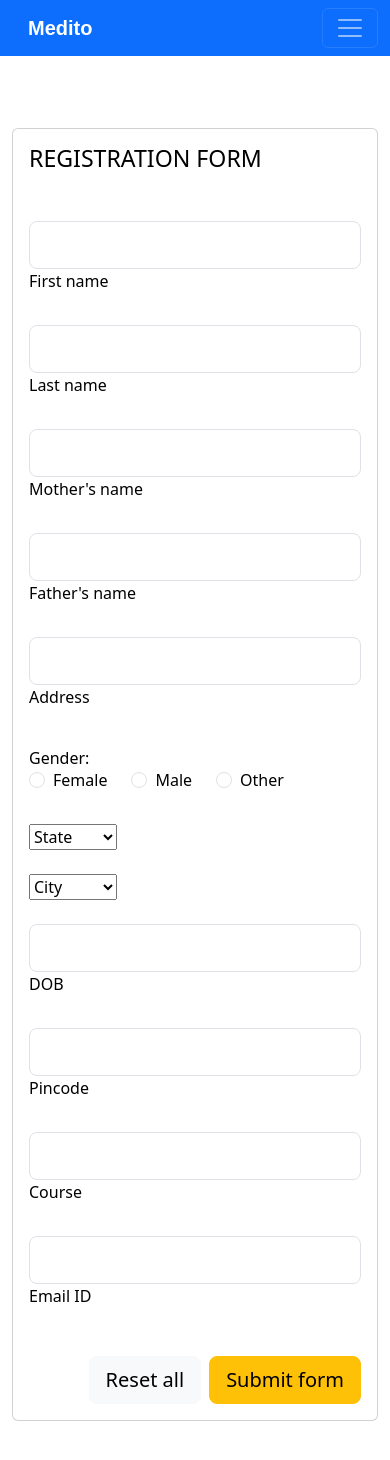
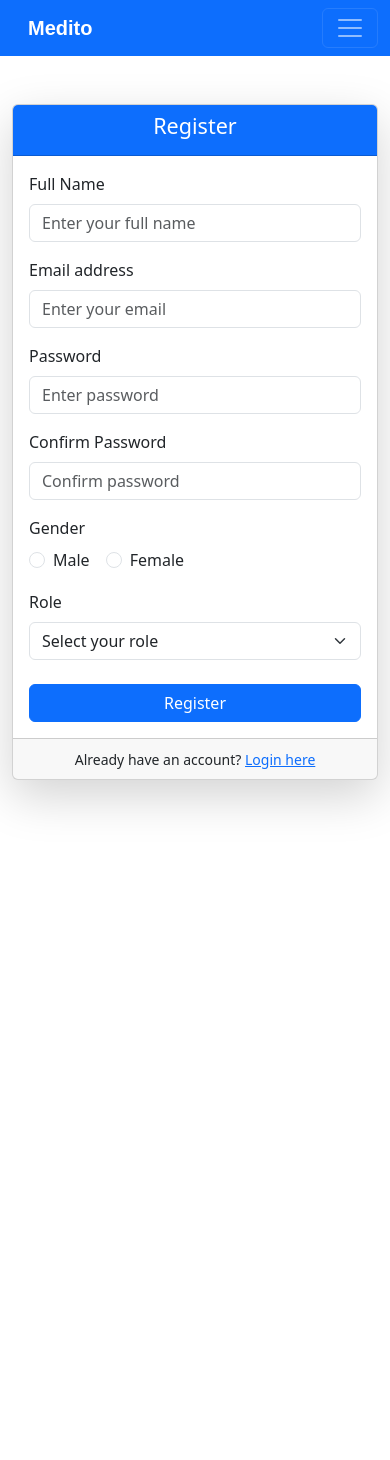
Before and after one commit to DenisAndrei224/Medito, an Angular app in the folder medito-frontend/: page /register in a window 390 px wide. Shown: the top 1460 px of the page. After the commit the page ends 844 px from the top, so only its background shows below. Built offline with nearby package versions, Linux system fonts and the light colour scheme.

Commit message:
Modify login and register form layout

```diff
--- a/medito-frontend/src/app/login/login.component.html
+++ b/medito-frontend/src/app/login/login.component.html
@@ -1,45 +1,24 @@
-<section class="vh-100 gradient-custom">
-    <div class="container py-5 h-100">
-      <div class="row d-flex justify-content-center align-items-center h-100">
-        <div class="col-12 col-md-8 col-lg-6 col-xl-5">
-          <div class="card bg-primary text-white" style="border-radius: 1rem;">
-            <div class="card-body p-5 text-center">
-
-              <div class="mb-md-5 mt-md-4 pb-5">
-
-                <h2 class="fw-bold mb-2 text-uppercase">Login</h2>
-                <p class="text-white-50 mb-5">Please enter your login and password!</p>
-
-                <div data-mdb-input-init class="form-outline form-white mb-4">
-                  <input type="email" id="typeEmailX" class="form-control form-control-lg" />
-                  <label class="form-label" for="typeEmailX">Email</label>
-                </div>
-
-                <div data-mdb-input-init class="form-outline form-white mb-4">
-                  <input type="password" id="typePasswordX" class="form-control form-control-lg" />
-                  <label class="form-label" for="typePasswordX">Password</label>
-                </div>
-
-                <p class="small mb-5 pb-lg-2"><a class="text-white-50" href="#!">Forgot password?</a></p>
-
-                <button data-mdb-button-init data-mdb-ripple-init class="btn btn-outline-light btn-lg px-5" type="submit">Login</button>
-
-                <div class="d-flex justify-content-center text-center mt-4 pt-1">
-                  <a href="#!" class="text-white"><i class="fab fa-facebook-f fa-lg"></i></a>
-                  <a href="#!" class="text-white"><i class="fab fa-twitter fa-lg mx-4 px-2"></i></a>
-                  <a href="#!" class="text-white"><i class="fab fa-google fa-lg"></i></a>
-                </div>
-
-              </div>
-
-              <div>
-                <p class="mb-0">Don't have an account? <a href="#!" class="text-white-50 fw-bold">Sign Up</a>
-                </p>
-              </div>
-
+<div class="container mt-5">
+  <div class="row justify-content-center">
+    <div class="col-md-6">
+      <div class="card shadow-lg">
+        <div class="card-header bg-primary text-white text-center">
+          <h4>Login</h4>
+        </div>
+        <div class="card-body">
+          <form>
+            <div class="mb-3">
+              <label for="email" class="form-label">Email address</label>
+              <input type="email" class="form-control" id="email" placeholder="Enter your email">
             </div>
-          </div>
+            <div class="mb-3">
+              <label for="password" class="form-label">Password</label>
+              <input type="password" class="form-control" id="password" placeholder="Enter password">
+            </div>
+            <button type="submit" class="btn btn-primary w-100">Login</button>
+          </form>
         </div>
       </div>
     </div>
-  </section>
+  </div>
+</div>
--- a/medito-frontend/src/app/register/register.component.html
+++ b/medito-frontend/src/app/register/register.component.html
@@ -1,130 +1,54 @@
-<section class="h-100">
-    <div class="container py-5 h-100">
-      <div class="row d-flex justify-content-center align-items-center h-100">
-        <div class="col">
-          <div class="card card-registration my-4">
-            <div class="row g-0">
-              <div class="col-xl-6 d-none d-xl-block">
-                <img src="https://mdbcdn.b-cdn.net/img/Photos/new-templates/bootstrap-registration/img4.webp"
-                  alt="Sample photo" class="img-fluid"
-                  style="border-top-left-radius: .25rem; border-bottom-left-radius: .25rem;" />
+<div class="container mt-5">
+  <div class="row justify-content-center">
+    <div class="col-md-6">
+      <div class="card shadow-lg">
+        <div class="card-header bg-primary text-white text-center">
+          <h4>Register</h4>
+        </div>
+        <div class="card-body">
+          <form>
+            <div class="mb-3">
+              <label for="fullName" class="form-label">Full Name</label>
+              <input type="text" class="form-control" id="fullName" placeholder="Enter your full name">
+            </div>
+            <div class="mb-3">
+              <label for="email" class="form-label">Email address</label>
+              <input type="email" class="form-control" id="email" placeholder="Enter your email">
+            </div>
+            <div class="mb-3">
+              <label for="password" class="form-label">Password</label>
+              <input type="password" class="form-control" id="password" placeholder="Enter password">
+            </div>
+            <div class="mb-3">
+              <label for="confirmPassword" class="form-label">Confirm Password</label>
+              <input type="password" class="form-control" id="confirmPassword" placeholder="Confirm password">
+            </div>
+            <div class="mb-3">
+              <label for="" class="form-label d-block">Gender</label>
+              <div class="form-check form-check-inline">
+                <input class="form-check-input" type="radio" name="gender" id="male" value="Male">
+                <label class="form-check-label" for="male">Male</label>
               </div>
-              <div class="col-xl-6">
-                <div class="card-body p-md-5 text-black">
-                  <h3 class="mb-5 text-uppercase">Registration form</h3>
-
-                  <div class="row">
-                    <div class="col-md-6 mb-4">
-                      <div data-mdb-input-init class="form-outline">
-                        <input type="text" id="form3Example1m" class="form-control form-control-lg" />
-                        <label class="form-label" for="form3Example1m">First name</label>
-                      </div>
-                    </div>
-                    <div class="col-md-6 mb-4">
-                      <div data-mdb-input-init class="form-outline">
-                        <input type="text" id="form3Example1n" class="form-control form-control-lg" />
-                        <label class="form-label" for="form3Example1n">Last name</label>
-                      </div>
-                    </div>
-                  </div>
-
-                  <div class="row">
-                    <div class="col-md-6 mb-4">
-                      <div data-mdb-input-init class="form-outline">
-                        <input type="text" id="form3Example1m1" class="form-control form-control-lg" />
-                        <label class="form-label" for="form3Example1m1">Mother's name</label>
-                      </div>
-                    </div>
-                    <div class="col-md-6 mb-4">
-                      <div data-mdb-input-init class="form-outline">
-                        <input type="text" id="form3Example1n1" class="form-control form-control-lg" />
-                        <label class="form-label" for="form3Example1n1">Father's name</label>
-                      </div>
-                    </div>
-                  </div>
-
-                  <div data-mdb-input-init class="form-outline mb-4">
-                    <input type="text" id="form3Example8" class="form-control form-control-lg" />
-                    <label class="form-label" for="form3Example8">Address</label>
-                  </div>
-
-                  <div class="d-md-flex justify-content-start align-items-center mb-4 py-2">
-
-                    <h6 class="mb-0 me-4">Gender: </h6>
-
-                    <div class="form-check form-check-inline mb-0 me-4">
-                      <input class="form-check-input" type="radio" name="inlineRadioOptions" id="femaleGender"
-                        value="option1" />
-                      <label class="form-check-label" for="femaleGender">Female</label>
-                    </div>
-
-                    <div class="form-check form-check-inline mb-0 me-4">
-                      <input class="form-check-input" type="radio" name="inlineRadioOptions" id="maleGender"
-                        value="option2" />
-                      <label class="form-check-label" for="maleGender">Male</label>
-                    </div>
-
-                    <div class="form-check form-check-inline mb-0">
-                      <input class="form-check-input" type="radio" name="inlineRadioOptions" id="otherGender"
-                        value="option3" />
-                      <label class="form-check-label" for="otherGender">Other</label>
-                    </div>
-
-                  </div>
-
-                  <div class="row">
-                    <div class="col-md-6 mb-4">
-
-                      <select data-mdb-select-init>
-                        <option value="1">State</option>
-                        <option value="2">Option 1</option>
-                        <option value="3">Option 2</option>
-                        <option value="4">Option 3</option>
-                      </select>
-
-                    </div>
-                    <div class="col-md-6 mb-4">
-
-                      <select data-mdb-select-init>
-                        <option value="1">City</option>
-                        <option value="2">Option 1</option>
-                        <option value="3">Option 2</option>
-                        <option value="4">Option 3</option>
-                      </select>
-
-                    </div>
-                  </div>
-
-                  <div data-mdb-input-init class="form-outline mb-4">
-                    <input type="text" id="form3Example9" class="form-control form-control-lg" />
-                    <label class="form-label" for="form3Example9">DOB</label>
-                  </div>
-
-                  <div data-mdb-input-init class="form-outline mb-4">
-                    <input type="text" id="form3Example90" class="form-control form-control-lg" />
-                    <label class="form-label" for="form3Example90">Pincode</label>
-                  </div>
-
-                  <div data-mdb-input-init class="form-outline mb-4">
-                    <input type="text" id="form3Example99" class="form-control form-control-lg" />
-                    <label class="form-label" for="form3Example99">Course</label>
-                  </div>
-
-                  <div data-mdb-input-init class="form-outline mb-4">
-                    <input type="text" id="form3Example97" class="form-control form-control-lg" />
-                    <label class="form-label" for="form3Example97">Email ID</label>
-                  </div>
-
-                  <div class="d-flex justify-content-end pt-3">
-                    <button  type="button" data-mdb-button-init data-mdb-ripple-init class="btn btn-light btn-lg">Reset all</button>
-                    <button  type="button" data-mdb-button-init data-mdb-ripple-init class="btn btn-warning btn-lg ms-2">Submit form</button>
-                  </div>
-
-                </div>
+              <div class="form-check form-check-inline">
+                <input class="form-check-input" type="radio" name="gender" id="female" value="Female">
+                <label class="form-check-label" for="female">Female</label>
               </div>
             </div>
-          </div>
+            <div class="mb-4">
+              <label for="role" class="form-label">Role</label>
+              <select class="form-select" id="role">
+                <option selected disabled>Select your role</option>
+                <option value="Teacher">Teacher</option>
+                <option value="Student">Student</option>
+              </select>
+            </div>
+            <button type="submit" class="btn btn-primary w-100">Register</button>
+          </form>
+        </div>
+        <div class="card-footer text-center">
+          <small>Already have an account? <a href="#">Login here</a></small>
         </div>
       </div>
     </div>
-  </section>
+  </div>
+</div>
```
